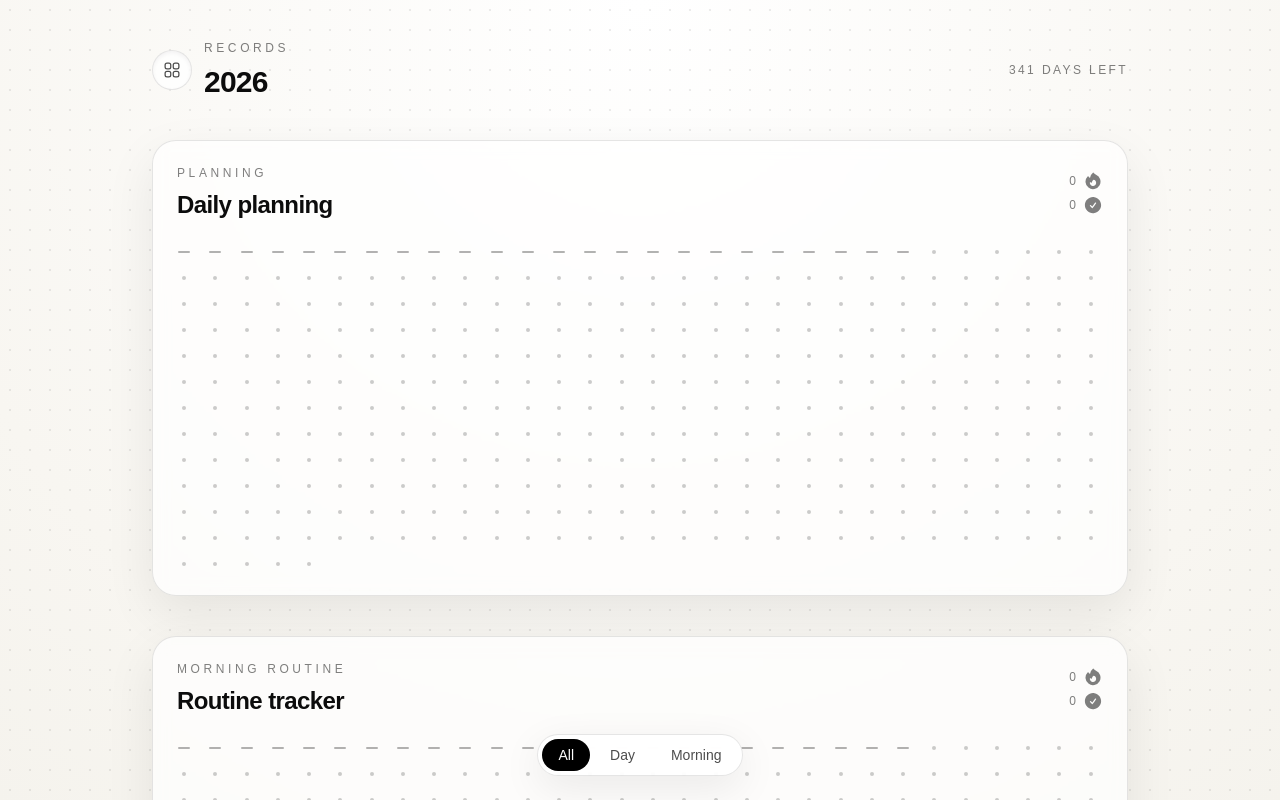
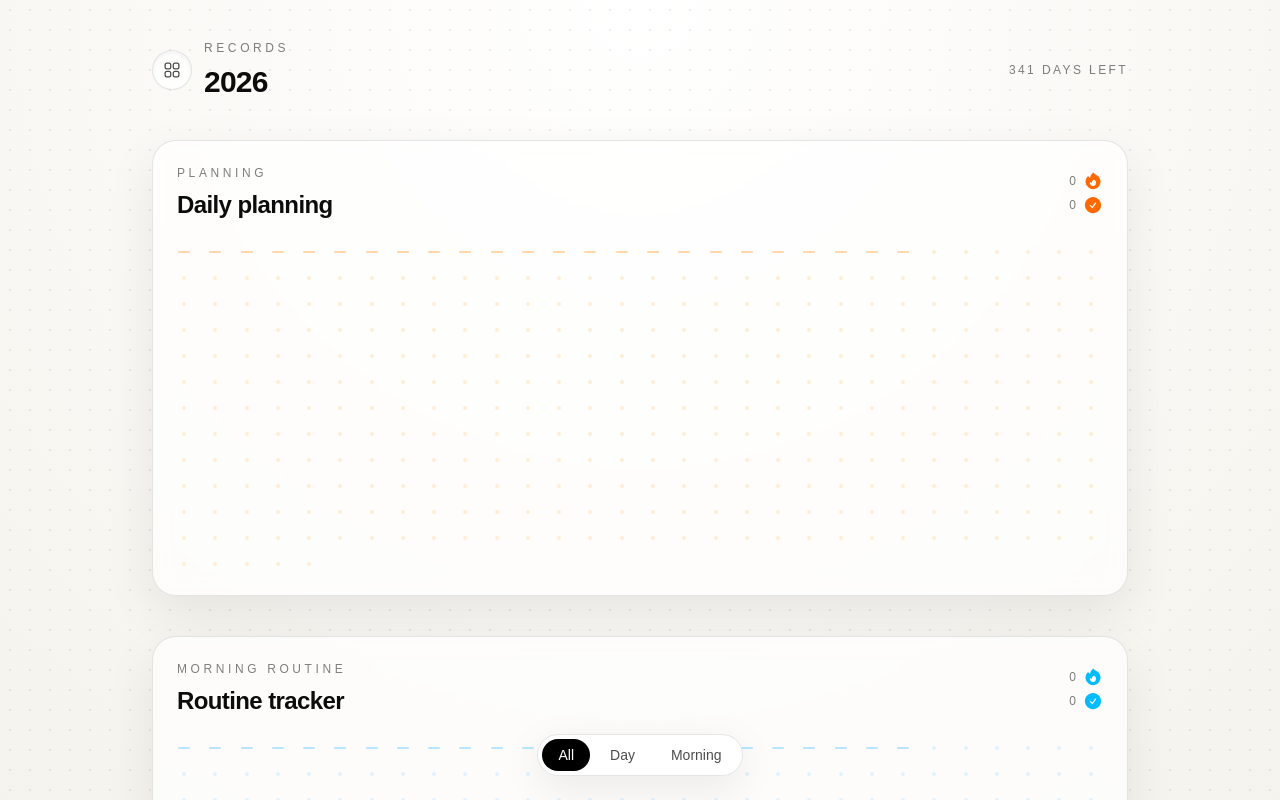
Before and after one commit to awesome548/awesome-planner-agent, a Next.js app: page /usage in a window 1280 px wide. Shown: the top 800 px of the page. Built offline with nearby package versions, Linux system fonts and the light colour scheme.

Commit message:
update: update UI components for better visual consistency

```diff
--- a/src/app/morning/page.tsx
+++ b/src/app/morning/page.tsx
@@ -151,7 +151,13 @@ export default function MorningRoutinePage() {
           }
         />
 
-        <WeekBar statusMap={completionMap} />
+        <WeekBar
+          statusMap={completionMap}
+          usedClassName="h-3 w-3 rounded-full bg-sky-400"
+          pastClassName="h-0.5 w-3 rounded-full bg-sky-200"
+          futureClassName="h-2 w-2 rounded-full border border-sky-300 bg-transparent"
+          fallbackClassName="h-0.5 w-3 rounded-full bg-sky-200"
+        />
 
         {/* Routine Manager */}
         <section className="mt-8 grid gap-6 lg:grid-cols-[1.1fr_0.9fr]">
@@ -295,7 +301,7 @@ export default function MorningRoutinePage() {
                 <div className="text-lg font-semibold tracking-tight">Today completed ✅</div>
               ) : (
                 <button
-                  className="w-full rounded-2xl border border-black/20 bg-black px-6 py-6 text-xs uppercase tracking-[0.35em] text-white transition hover:border-black/60 hover:bg-black/90 disabled:cursor-not-allowed disabled:opacity-60"
+                  className="w-full rounded-2xl border border-sky-300 bg-sky-400 px-6 py-6 text-xs uppercase tracking-[0.35em] text-white transition hover:border-sky-400 hover:bg-sky-500 disabled:cursor-not-allowed disabled:opacity-60"
                   onClick={() => setRunnerOpen(true)}
                   disabled={actions.length === 0}
                   type="button"
--- a/src/app/page.tsx
+++ b/src/app/page.tsx
@@ -105,7 +105,7 @@ export default function Home() {
         <PageHeader
           eyebrow="Day planner"
           title={todayLabel}
-          icon={<CalendarDaysIcon className="size-6" />}
+          icon={<CalendarDaysIcon className="size-6 text-orange-500" />}
           right={
             <button
               className="h-9 w-9 rounded-full border border-black/20 flex items-center justify-center text-black/70 transition hover:border-black/60 hover:bg-black hover:text-white focus:outline-none focus-visible:ring-2 focus-visible:ring-black/40"
@@ -118,7 +118,13 @@ export default function Home() {
           }
         />
 
-        <WeekBar statusMap={usageMap} />
+        <WeekBar
+          statusMap={usageMap}
+          usedClassName="h-3 w-3 rounded-full bg-orange-500"
+          pastClassName="h-0.5 w-3 rounded-full bg-orange-200"
+          futureClassName="h-2 w-2 rounded-full border border-orange-300 bg-transparent"
+          fallbackClassName="h-0.5 w-3 rounded-full bg-orange-200"
+        />
 
         <section className="mt-14 flex flex-col items-center text-center text-black/70">
           <div className="text-lg tracking-[0.2em] uppercase">Plan your day today</div>
@@ -135,7 +141,7 @@ export default function Home() {
             />
             <div className="mt-4 flex items-center gap-3">
               <button
-                className="h-9 w-9 rounded-full border border-black/20 flex items-center justify-center text-black/70 transition hover:border-black/60 hover:bg-black hover:text-white focus:outline-none focus-visible:ring-2 focus-visible:ring-black/40 disabled:opacity-50"
+                className="h-9 w-9 rounded-full border border-orange-300 flex items-center justify-center text-orange-500 transition hover:border-orange-400 hover:bg-orange-50 focus:outline-none focus-visible:ring-2 focus-visible:ring-orange-200 disabled:opacity-50"
                 onClick={generatePlan}
                 disabled={loading || !text.trim()}
                 title={!text.trim() ? "Add a plan first" : "Generate plan"}
@@ -186,7 +192,7 @@ export default function Home() {
                 ))}
 
                 <button
-                  className="mt-2 h-9 w-9 rounded-full border border-black/20 flex items-center justify-center text-black/70 transition hover:border-black/60 hover:bg-black hover:text-white focus:outline-none focus-visible:ring-2 focus-visible:ring-black/40 disabled:opacity-50"
+                  className="mt-2 h-9 w-9 rounded-full border border-orange-300 flex items-center justify-center text-orange-500 transition hover:border-orange-400 hover:bg-orange-50 focus:outline-none focus-visible:ring-2 focus-visible:ring-orange-200 disabled:opacity-50"
                   onClick={confirmAndCreate}
                   disabled={!session || creating || draftTasks.length === 0}
                   title={!session ? "Sign in to create Google Calendar events" : ""}
--- a/src/app/usage/page.tsx
+++ b/src/app/usage/page.tsx
@@ -89,12 +89,24 @@ export default function UsagePage() {
             title="Daily planning"
             right={
               <>
-                <div className="flex items-center gap-1">{planningStats.streak} <FireIcon className="size-5" /></div>
-                <div className="mt-1 flex items-center gap-1">{planningStats.completedDays} <CheckCircleIcon className="size-5" /></div>
+                <div className="flex items-center gap-1">
+                  {planningStats.streak} <FireIcon className="size-5 text-orange-500" />
+                </div>
+                <div className="mt-1 flex items-center gap-1">
+                  {planningStats.completedDays} <CheckCircleIcon className="size-5 text-orange-500" />
+                </div>
               </>
             }
           >
-            <RecordDotGrid dots={dots} todayStart={todayStart} filledMap={usageMap} />
+            <RecordDotGrid
+              dots={dots}
+              todayStart={todayStart}
+              filledMap={usageMap}
+              filledClassName="h-3 w-3 rounded-full bg-orange-500 transition-colors hover:bg-orange-400"
+              pastClassName="h-0.5 w-3 rounded-full bg-orange-200 transition-colors hover:bg-orange-300"
+              futureClassName="h-1 w-1 rounded-full border-orange-300 bg-orange-100 transition-colors hover:border-orange-400"
+              fallbackClassName="h-0.5 w-3 rounded-full bg-orange-200 transition-colors hover:bg-orange-300"
+            />
           </RecordCard>
         </section>
 
@@ -104,12 +116,24 @@ export default function UsagePage() {
             title="Routine tracker"
             right={
               <>
-                <div className="flex items-center gap-1">{routineStats.streak} <FireIcon className="size-5" /></div>
-                <div className="mt-1 flex items-center gap-1">{routineStats.completedDays} <CheckCircleIcon className="size-5" /></div>
+                <div className="flex items-center gap-1">
+                  {routineStats.streak} <FireIcon className="size-5 text-sky-400" />
+                </div>
+                <div className="mt-1 flex items-center gap-1">
+                  {routineStats.completedDays} <CheckCircleIcon className="size-5 text-sky-400" />
+                </div>
               </>
             }
           >
-            <RecordDotGrid dots={dots} todayStart={todayStart} filledMap={completionMap} />
+            <RecordDotGrid
+              dots={dots}
+              todayStart={todayStart}
+              filledMap={completionMap}
+              filledClassName="h-3 w-3 rounded-full bg-sky-400 transition-colors hover:bg-sky-300"
+              pastClassName="h-0.5 w-3 rounded-full bg-sky-200 transition-colors hover:bg-sky-300"
+              futureClassName="h-1 w-1 rounded-full border-sky-300 bg-sky-100 transition-colors hover:border-sky-400"
+              fallbackClassName="h-0.5 w-3 rounded-full bg-sky-200 transition-colors hover:bg-sky-300"
+            />
           </RecordCard>
         </section>
       </div>
--- a/src/components/recordDotGrid.tsx
+++ b/src/components/recordDotGrid.tsx
@@ -7,12 +7,20 @@ type RecordDotGridProps = {
   dots: RecordDot[];
   todayStart: Date;
   filledMap: Record<string, boolean>;
+  filledClassName?: string;
+  pastClassName?: string;
+  futureClassName?: string;
+  fallbackClassName?: string;
 };
 
 export default function RecordDotGrid({
   dots,
   todayStart,
   filledMap,
+  filledClassName = "h-3 w-3 rounded-full bg-black transition-colors hover:bg-black/80",
+  pastClassName = "h-0.5 w-3 rounded-full bg-black/30 transition-colors hover:bg-black/50",
+  futureClassName = "h-1 w-1 rounded-full border-black/20 bg-black/20 transition-colors hover:border-black/40",
+  fallbackClassName = "h-0.5 w-3 rounded-full bg-black/30 transition-colors hover:bg-black/50",
 }: RecordDotGridProps) {
   return (
     <div className="grid grid-cols-30 gap-2 sm:gap-3 md:gap-3">
@@ -26,12 +34,12 @@ export default function RecordDotGrid({
           <span
             className={
               filled
-                ? "h-3 w-3 rounded-full bg-black transition-colors hover:bg-black/80"
+                ? filledClassName
                 : isPast
-                  ? "h-0.5 w-3 rounded-full bg-black/30 transition-colors hover:bg-black/50"
+                  ? pastClassName
                   : isFuture
-                    ? "h-1 w-1 rounded-full border-black/20 bg-black/20 transition-colors hover:border-black/40"
-                    : "h-0.5 w-3 rounded-full bg-black/30 transition-colors hover:bg-black/50"
+                    ? futureClassName
+                    : fallbackClassName
             }
           />
         );
--- a/src/components/weekBar.tsx
+++ b/src/components/weekBar.tsx
@@ -4,9 +4,20 @@ import { toISODate } from "@/lib/utils";
 type WeekBarProps = {
   statusMap: Record<string, boolean>;
   className?: string;
+  usedClassName?: string;
+  pastClassName?: string;
+  futureClassName?: string;
+  fallbackClassName?: string;
 };
 
-export default function WeekBar({ statusMap, className = "" }: WeekBarProps) {
+export default function WeekBar({
+  statusMap,
+  className = "",
+  usedClassName = "h-3 w-3 rounded-full bg-black",
+  pastClassName = "h-0.5 w-3 rounded-full bg-black/30",
+  futureClassName = "h-2 w-2 rounded-full border border-black/20 bg-transparent",
+  fallbackClassName = "h-0.5 w-3 rounded-full bg-black/30",
+}: WeekBarProps) {
   const todayStart = useMemo(() => {
     const base = new Date();
     base.setHours(0, 0, 0, 0);
@@ -43,13 +54,13 @@ export default function WeekBar({ statusMap, className = "" }: WeekBarProps) {
           return (
             <span key={d.toDateString()} className="flex items-center justify-center h-4 w-4">
               {used ? (
-                <span className="h-3 w-3 rounded-full bg-black" />
+                <span className={usedClassName} />
               ) : isPast ? (
-                <span className="h-0.5 w-3 rounded-full bg-black/30" />
+                <span className={pastClassName} />
               ) : isFuture ? (
-                <span className="h-2 w-2 rounded-full border border-black/20 bg-transparent" />
+                <span className={futureClassName} />
               ) : (
-                <span className="h-0.5 w-3 rounded-full bg-black/30" />
+                <span className={fallbackClassName} />
               )}
             </span>
           );
```
Also changed, not shown: 2 other files (tests, documents, lock files or other folders).
